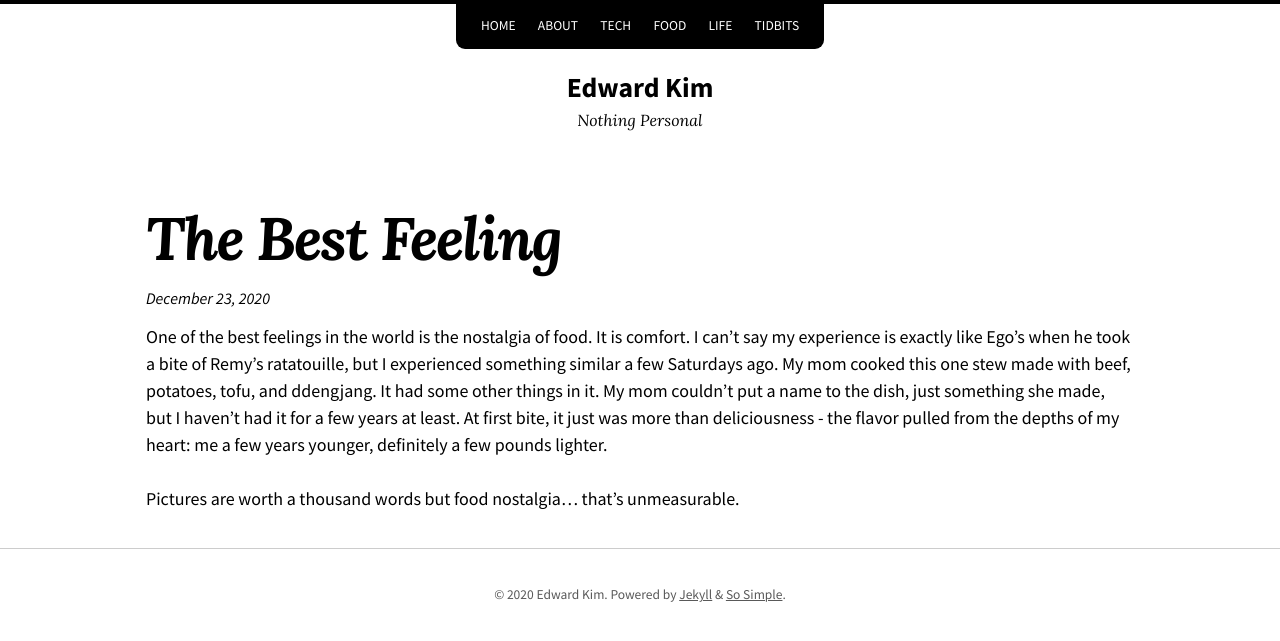
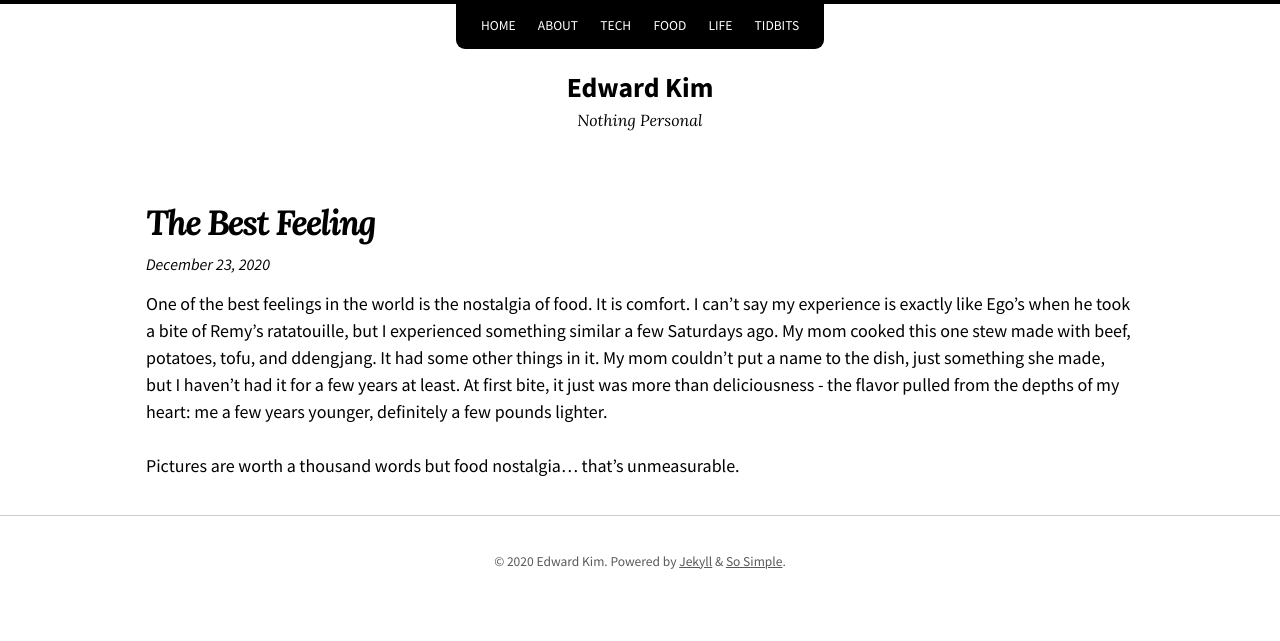
Before and after one commit to edward1kim/edward1kim.github.io, a Jekyll site: the page built from _posts/2020-12-23-the-best-feeling.md, in a window 1280 px wide. Shown: the top 641 px of the page. Built offline with Jekyll 4.4.1, drawn with Linux system fonts in a browser that asks for light colours; nearby versions of some CDN libraries; a script that is not in the unit is left out.

Commit message:
Reduced font size of page-title

```diff
--- a/_sass/so-simple/_page.scss
+++ b/_sass/so-simple/_page.scss
@@ -10,7 +10,7 @@
 }
 
 .page-title {
-  @include fluid-type($min-vw, $max-vw, 20px, 60px);
+  @include fluid-type($min-vw, $max-vw, 35px, 35px);
   margin-bottom: 0.2em;
   font-family: $title-font-family;
   font-weight: $page-title-weight;
```
